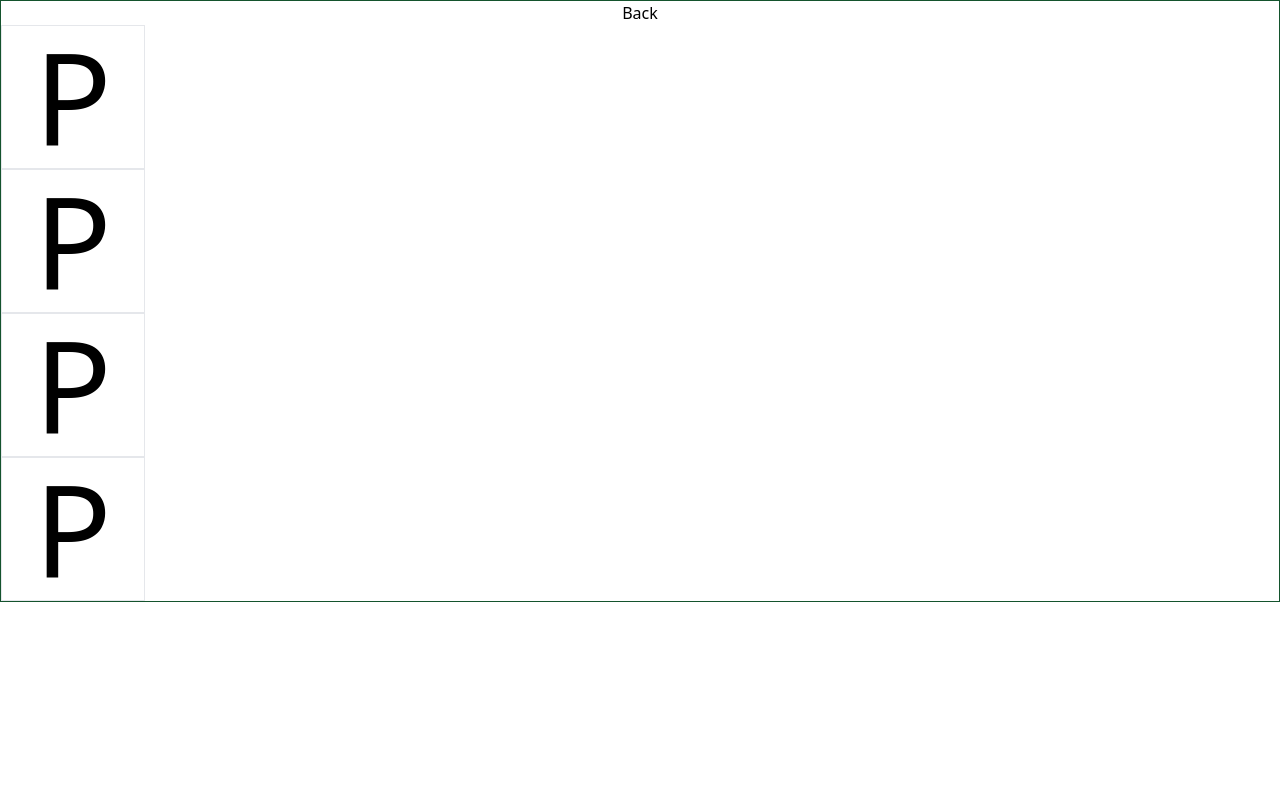
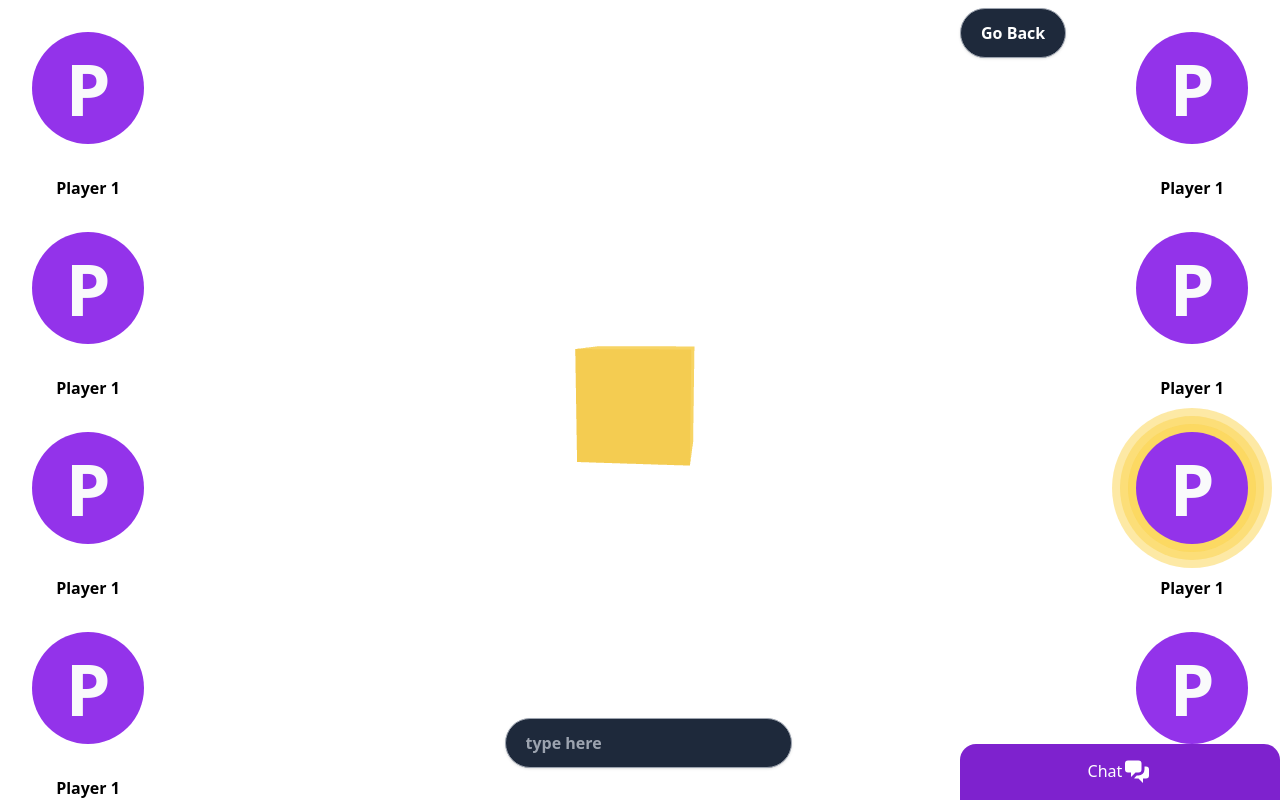
Before and after one commit to senorbeast/atlas-mutli-game, a Next.js app: page /game in a window 1280 px wide. Built offline with nearby package versions, Linux system fonts and the light colour scheme.

Commit message:
feat: :sparkles: Basic Gamepage

```diff
--- /dev/null
+++ b/src/components/dom/GamePage/Chat.tsx
@@ -0,0 +1,114 @@
+import { ChatAlt2Icon } from '@heroicons/react/solid'
+import { produceWithPatches } from 'immer'
+import { Dispatch, SetStateAction, useState } from 'react'
+
+interface messageType {
+  name: string
+  message: string
+}
+
+const messages: messageType[] = [
+  {
+    name: 'User',
+    message: 'Hello',
+  },
+  {
+    name: 'User2',
+    message: 'Hello there',
+  },
+  {
+    name: 'User3',
+    message: 'Hello three',
+  },
+  {
+    name: 'User4',
+    message: 'LOL',
+  },
+  {
+    name: 'User2',
+    message:
+      'Some messages can be too long to read, make sure to text-wrap? them? idk google it or maybe use a privacy focused search engine',
+  },
+  {
+    name: 'User4',
+    message: 'LMAO',
+  },
+  {
+    name: 'User4',
+    message: 'Consecutive Messages',
+  },
+]
+
+const ChatMessages = () => {
+  console.log('Message ')
+  return (
+    <div className='flex flex-col p-3 overflow-y-auto rounded-xl h-80 primary-color gap-2'>
+      {/* Chat Messages Section */}
+      {messages.map((item, i) => (
+        <div key={i} className='flex justify-start gap-3'>
+          <div className='font-extrabold'>{item.name}: </div>
+          <div className='font-base'>{item.message}</div>
+        </div>
+      ))}
+    </div>
+  )
+}
+
+const Chat = () => {
+  const [hover, setHover] = useState(false)
+  const [input, setInput] = useState(false)
+
+  const toggleHover = () => {
+    setHover(!hover)
+  }
+  return (
+    <>
+      <button
+        type='button'
+        className=''
+        onMouseOver={() => setHover(true)}
+        onMouseOut={() => setHover(false)}
+      >
+        <div
+          className='relative h-14 rounded-t-2xl primary-color w-80'
+          onClick={(e) => {
+            setInput(true)
+            e.stopPropagation()
+          }}
+        >
+          {input ? (
+            <div
+              className='flex items-center justify-center p-3 gap-2'
+              onBlur={(e) => {
+                setInput(false)
+                e.stopPropagation()
+              }}
+            >
+              <span>Username</span>
+              <input
+                autoFocus
+                className='border-0  enabled:hover:border-0 ring-0 primary-color'
+              ></input>
+            </div>
+          ) : (
+            <div className='flex items-center justify-center p-3'>
+              Chat
+              <ChatAlt2Icon height={30} />
+            </div>
+          )}
+        </div>
+        {/* Chat Messages on Hover */}
+        {hover ? (
+          <>
+            <div className='absolute justify-center h-5 w-80 bottom-12'></div>
+            <div className='absolute bottom-16'>
+              <ChatMessages />
+            </div>
+          </>
+        ) : null}
+      </button>
+    </>
+  )
+}
+
+export default Chat
--- /dev/null
+++ b/src/components/dom/GamePage/SettingsBar.tsx
@@ -0,0 +1,15 @@
+import useStore from '@/helpers/store'
+
+const SettingsBar = () => {
+  const setRoute = useStore((state) => state.setRoute)
+  console.log('Settings')
+  return (
+    <div>
+      <button type='button' onClick={() => setRoute('/')} className='button'>
+        Go Back
+      </button>
+    </div>
+  )
+}
+
+export default SettingsBar
--- a/src/components/dom/GamePage/index.tsx
+++ b/src/components/dom/GamePage/index.tsx
@@ -1,9 +1,13 @@
 import useStore from '@/helpers/store'
-import { useState } from 'react'
+import Chat from './Chat'
+import SettingsBar from './SettingsBar'
+
+// Identify player individually
 
 interface player {
   id: number
   name: string
+  active: boolean
   hearts: number
 }
 
@@ -11,32 +15,96 @@ const playerList: player[] = [
   {
     id: 1,
     name: 'Player 1',
+    active: false,
     hearts: 1,
   },
   {
     id: 2,
     name: 'Player 1',
+    active: false,
     hearts: 1,
   },
   {
     id: 3,
     name: 'Player 1',
+    active: false,
     hearts: 1,
   },
   {
     id: 4,
     name: 'Player 1',
+    active: false,
+    hearts: 1,
+  },
+  {
+    id: 5,
+    name: 'Player 1',
+    active: false,
+    hearts: 1,
+  },
+  {
+    id: 6,
+    name: 'Player 1',
+    active: true,
+    hearts: 1,
+  },
+  {
+    id: 7,
+    name: 'Player 1',
+    active: false,
+    hearts: 1,
+  },
+  {
+    id: 8,
+    name: 'Player 1',
+    active: false,
     hearts: 1,
   },
 ]
 
+interface ActivePlayerHighlight {
+  active: boolean
+  name: string
+}
+
+const ActivePlayerHighlight = (props: ActivePlayerHighlight) => {
+  return (
+    <>
+      {props.active ? (
+        <div className='p-2 rounded-full bg-amber-300 bg-opacity-50'>
+          <div className='p-2 rounded-full bg-amber-300 bg-opacity-50'>
+            <div className='p-2 rounded-full bg-amber-300 bg-opacity-50'>
+              <div className='flex items-center justify-center p-4 bg-purple-600 rounded-full w-28 h-28'>
+                <div className='font-bold text-gray-50 text-7xl'>
+                  {props.name[0]}
+                </div>
+              </div>
+            </div>
+          </div>
+        </div>
+      ) : (
+        // Display Unhighlighted
+        <div className='p-6'>
+          <div className='flex items-center justify-center p-4 bg-purple-600 rounded-full w-28 h-28'>
+            <div className='font-bold text-gray-50 text-7xl'>
+              {props.name[0]}
+            </div>
+          </div>
+        </div>
+      )}
+    </>
+  )
+}
+
 const Player = ({ ...props }: player) => {
   return (
-    <div>
-      <div className='flex items-center justify-center border h-36 w-36'>
-        <span className='text-9xl'>{props.name[0]}</span>
+    <div className='flex h-full even:place-self-end odd:place-self-start'>
+      {/* <div className='flex h-full bg-green-400 rounded-3xl even:bg-red-500 even:place-self-end odd:bg-blue-500 odd:place-self-start'> */}
+      <div className='flex flex-col items-center justify-start gap-2'>
+        {/* Highlight Active Player */}
+        <ActivePlayerHighlight name={props.name} active={props.active} />
+        <span className='flex font-bold text-black'>{props.name}</span>
       </div>
-      {/* <input placeholder='Guess' className='input'></input> */}
     </div>
   )
 }
@@ -45,13 +113,23 @@ const GamePage = () => {
   const setRoute = useStore((state) => state.setRoute)
   return (
     <>
-      <div className='flex flex-col border border-green-900 justify-evenly'>
-        <button type='button' onClick={() => setRoute('/')} className=''>
-          Back
-        </button>
+      {/* Game Section */}
+      <div className='grid grid-cols-2 gap-2'>
         {playerList.map((player) => (
           <Player key={player.id} {...player} />
         ))}
+      </div>
+      {/* Chat Section */}
+      <div className='absolute bottom-0 z-20 block left-3/4'>
+        <Chat />
+      </div>
+      {/* Settings Section */}
+      <div className='absolute block left-3/4 top-2'>
+        <SettingsBar />
+      </div>
+      {/* Input Bar */}
+      <div className='absolute flex justify-center w-screen bottom-8'>
+        <input placeholder='type here' className='input'></input>
       </div>
     </>
   )
--- a/src/pages/game.tsx
+++ b/src/pages/game.tsx
@@ -7,19 +7,25 @@ const Box = dynamic(() => import('@/components/canvas/Box'), {
 const Page = (props) => {
   return (
     <>
-      <GamePage />
+      <div className='flex w-screen h-screen p-2'>
+        <GamePage />
+      </div>
     </>
   )
 }
 
-Page.r3f = (props) => <>{/* <Box route='/' /> */}</>
+Page.r3f = (props) => (
+  <>
+    <Box route='/' />
+  </>
+)
 
 export default Page
 
 export async function getStaticProps() {
   return {
     props: {
-      title: 'Box',
+      title: 'Lets Play',
     },
   }
 }
--- a/src/pages/index.tsx
+++ b/src/pages/index.tsx
@@ -23,7 +23,7 @@ export default Page
 export async function getStaticProps() {
   return {
     props: {
-      title: 'Index',
+      title: 'Atlas',
     },
   }
 }
```
